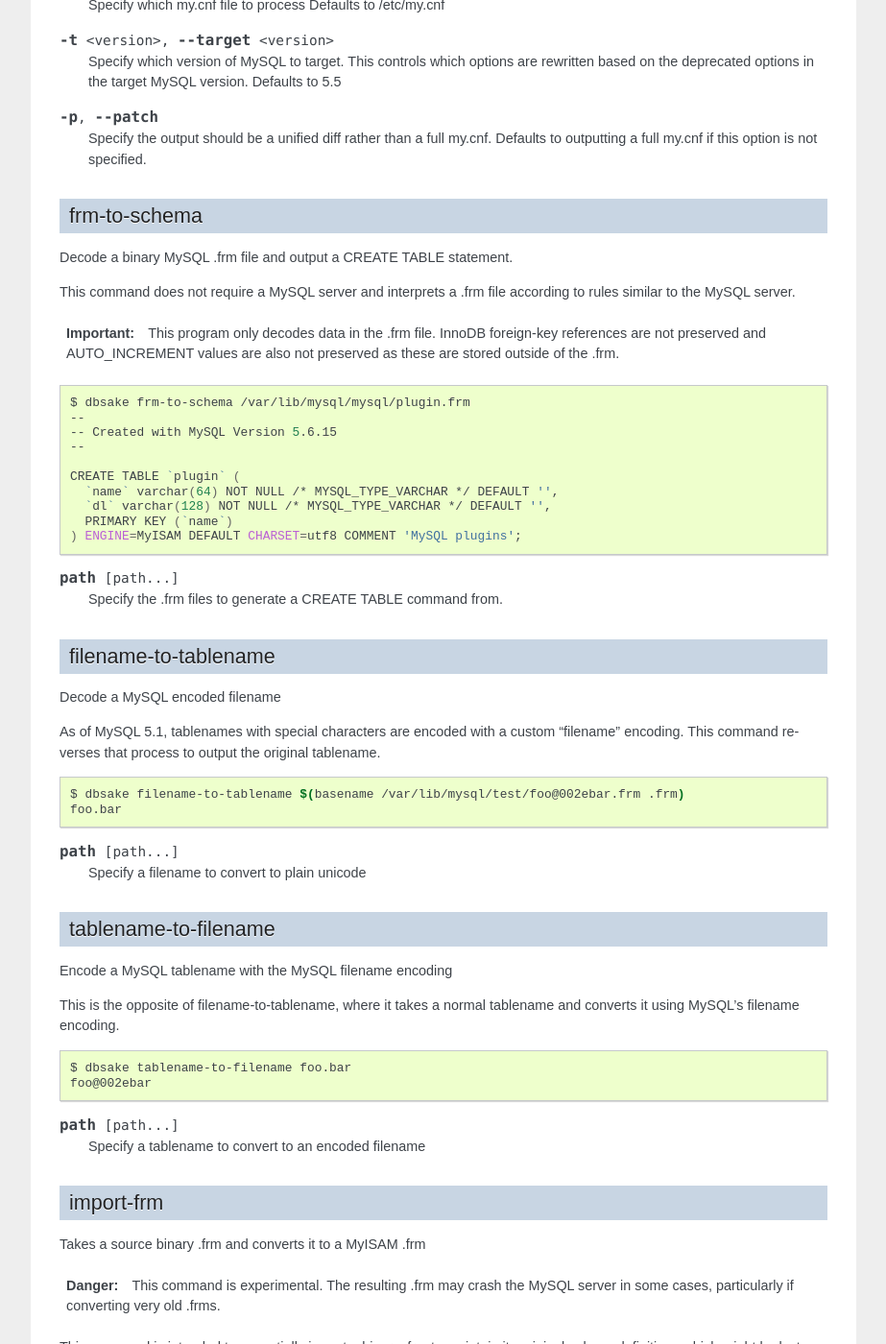
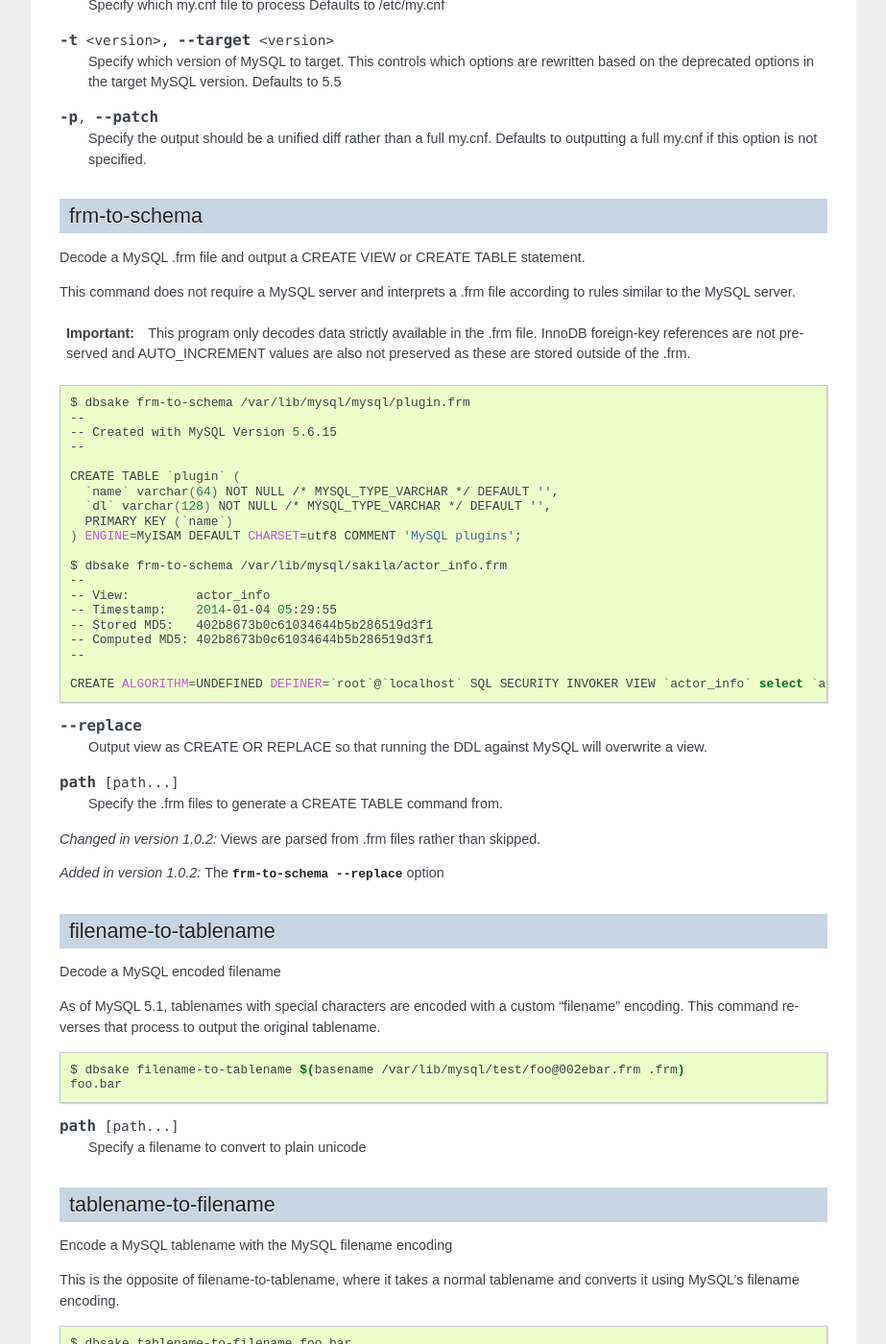
Before and after one commit to abg/dbsake, a Sphinx documentation site: the page built from docs/subcommands.rst, in a window 1280 px wide and 1400 px high, scrolled down 2496 px. Shown: the whole window at 96% size, without its empty margins (198-1121 px from the left). Built offline with Sphinx 7.4.7, drawn with Linux system fonts in a browser that asks for light colours.

Commit message:
document view decoding in frm-to-schema command

```diff
--- a/docs/subcommands.rst
+++ b/docs/subcommands.rst
@@ -187,15 +187,16 @@ directives.
 frm-to-schema
 ~~~~~~~~~~~~~
 
-Decode a binary MySQL .frm file and output a CREATE TABLE statement.
+Decode a MySQL .frm file and output a CREATE VIEW or CREATE TABLE statement.
 
 This command does not require a MySQL server and interprets a .frm file
 according to rules similar to the MySQL server.
 
 .. important::
-   This program only decodes data in the .frm file.  InnoDB foreign-key
-   references are not preserved and AUTO_INCREMENT values are also not
-   preserved as these are stored outside of the .frm.
+   This program only decodes data strictly available in the .frm file.
+   InnoDB foreign-key references are not preserved and AUTO_INCREMENT values
+   are also not preserved as these are stored outside of the .frm.
+
 
 .. code-block:: bash
 
@@ -210,13 +211,33 @@ according to rules similar to the MySQL server.
      PRIMARY KEY (`name`)
    ) ENGINE=MyISAM DEFAULT CHARSET=utf8 COMMENT 'MySQL plugins';
 
+   $ dbsake frm-to-schema /var/lib/mysql/sakila/actor_info.frm
+   --
+   -- View:         actor_info
+   -- Timestamp:    2014-01-04 05:29:55
+   -- Stored MD5:   402b8673b0c61034644b5b286519d3f1
+   -- Computed MD5: 402b8673b0c61034644b5b286519d3f1
+   --
+
+   CREATE ALGORITHM=UNDEFINED DEFINER=`root`@`localhost` SQL SECURITY INVOKER VIEW `actor_info` select `a`.`actor_id` AS `actor_id`,`a`.`first_name` AS `first_name`,`a`.`last_name` AS `last_name`,group_concat(distinct concat(`c`.`name`,': ',(select group_concat(`f`.`title` order by `f`.`title` ASC separator ', ') from ((`sakila`.`film` `f` join `sakila`.`film_category` `fc` on((`f`.`film_id` = `fc`.`film_id`))) join `sakila`.`film_actor` `fa` on((`f`.`film_id` = `fa`.`film_id`))) where ((`fc`.`category_id` = `c`.`category_id`) and (`fa`.`actor_id` = `a`.`actor_id`)))) order by `c`.`name` ASC separator '; ') AS `film_info` from (((`sakila`.`actor` `a` left join `sakila`.`film_actor` `fa` on((`a`.`actor_id` = `fa`.`actor_id`))) left join `sakila`.`film_category` `fc` on((`fa`.`film_id` = `fc`.`film_id`))) left join `sakila`.`category` `c` on((`fc`.`category_id` = `c`.`category_id`))) group by `a`.`actor_id`,`a`.`first_name`,`a`.`last_name`;
+
 
 .. program:: frm-to-schema
+
+.. option:: --replace
+
+   Output view as CREATE OR REPLACE so that running the DDL against MySQL will
+   overwrite a view.
 
 .. option:: path [path...]
 
    Specify the .frm files to generate a CREATE TABLE command from.
 
+.. versionchanged:: 1.0.2
+   Views are parsed from .frm files rather than skipped.
+
+.. versionadded:: 1.0.2
+   The :option:`frm-to-schema --replace` option
 
 filename-to-tablename
 ~~~~~~~~~~~~~~~~~~~~~
```
